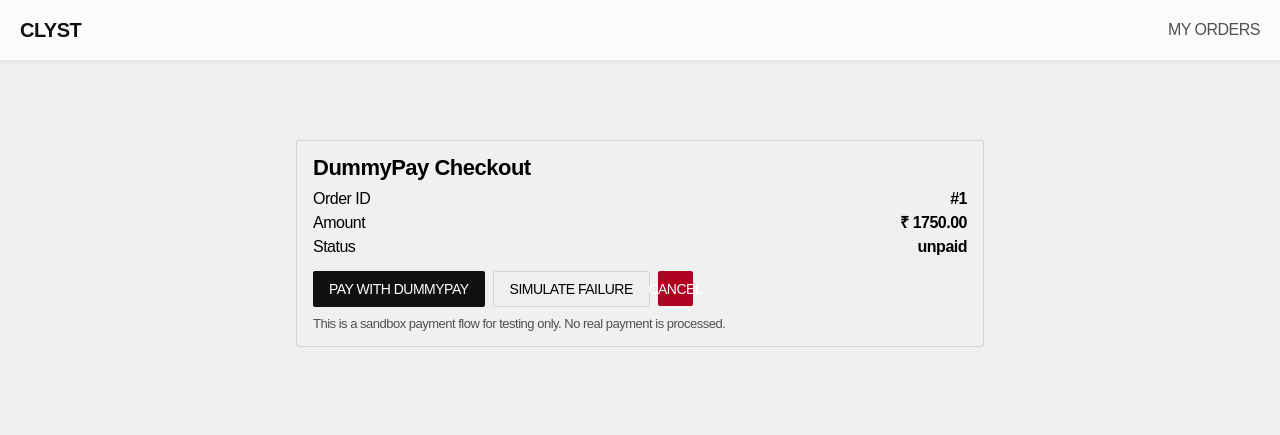
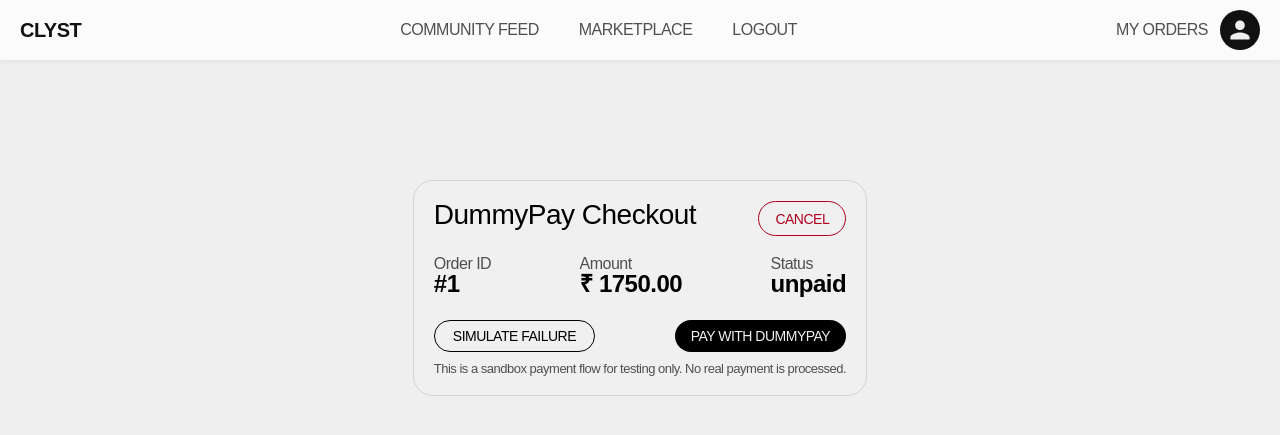
Before and after one commit to Shr3y4sm/Clyst, a Flask app: page /pay/1 in a window 1280 px wide. Shown: the top 435 px of the page. Run offline with Flask 3, Linux system fonts and the light colour scheme; a user stored in the database is signed in; data comes from the database, SQL or seed files in the repository; both versions use the stored data as it was after the commit; some libraries are stand-ins or nearby versions.

Commit message:
Payments done

```diff
--- /dev/null
+++ b/static/css/pay.css
@@ -0,0 +1,71 @@
+.orders-tab {
+	text-decoration: none;
+	text-transform: uppercase;
+	color: var(--muted);
+	font-size: 16px;
+	transition: color 0.2s;
+}
+
+.page {
+	max-width: fit-content;
+	margin: 120px auto;
+	padding: 0 16px;
+}
+.card {
+	background: var(--card);
+	border: 1px solid var(--border);
+	border-radius: 20px;
+	padding: 20px;
+}
+.title {
+	display: flex;
+	align-items: flex-start;
+	justify-content: space-between;
+	font-size: 28px;
+	font-weight: 500;
+	color: var(--text);
+	margin-bottom: 12px;
+}
+.muted {
+	color: var(--muted);
+}
+.the-rows {
+	display: flex;
+	gap: 12px;
+	flex-wrap: wrap;
+	justify-content: space-between;
+}
+.row {
+	display: flex;
+	flex-direction: column;
+	align-items: flex-start;
+	justify-content: flex-start;
+	margin: 8px 0;
+}
+
+span {
+	color: var(--muted);
+}
+
+strong {
+	font-size: 24px;
+	font-weight: 600;
+}
+
+.actions {
+	display: flex;
+	gap: 8px;
+	margin-top: 16px;
+	justify-content: space-between;
+}
+.btn-danger {
+	width: fit-content;
+	background: none;
+	border: 1px solid #b00020;
+	color: #b00020;
+}
+.note {
+	margin-top: 10px;
+	font-size: 13px;
+	color: var(--muted);
+}
--- a/templates/payment.html
+++ b/templates/payment.html
@@ -5,61 +5,7 @@
     <meta name="viewport" content="width=device-width, initial-scale=1.0" />
     <title>Pay Order • Clyst</title>
     <link rel="stylesheet" href="../static/css/styles.css" />
-    <style>
-      .page {
-        max-width: 720px;
-        margin: 80px auto;
-        padding: 0 16px;
-      }
-      .card {
-        background: var(--card);
-        border: 1px solid var(--border);
-        border-radius: 2px;
-        padding: 16px;
-      }
-      .title {
-        font-size: 22px;
-        font-weight: 700;
-        color: var(--text);
-        margin-bottom: 12px;
-      }
-      .muted {
-        color: var(--muted);
-      }
-      .row {
-        display: flex;
-        justify-content: space-between;
-        margin: 8px 0;
-      }
-      .actions {
-        display: flex;
-        gap: 8px;
-        margin-top: 16px;
-      }
-      .btn {
-        padding: 10px 16px;
-        border-radius: 2px;
-        border: 1px solid var(--border);
-        background: var(--bg);
-        color: var(--text);
-        cursor: pointer;
-      }
-      .btn-primary {
-        background: var(--accent);
-        color: #fff;
-        border: none;
-      }
-      .btn-danger {
-        background: #b00020;
-        color: #fff;
-        border: none;
-      }
-      .note {
-        margin-top: 10px;
-        font-size: 13px;
-        color: var(--muted);
-      }
-    </style>
+    <link rel="stylesheet" href="../static/css/pay.css" />
   </head>
   <body>
     <nav id="topNav" style="position: sticky; top: 0">
@@ -72,14 +18,39 @@
           >
         </div>
         <div class="nav-center" id="navLinks">
-          <a href="{{ url_for('orders_list') }}">My Orders</a>
+          <a href="{{ url_for('home') }}">Community Feed</a>
+          <a href="{{ url_for('products_page') }}">Marketplace</a>
+          {% if current_user.is_authenticated %}
+          <a href="{{ url_for('logout') }}">Logout</a>
+          {% else %}
+          <a href="{{ url_for('login') }}">Login</a>
+          <a href="{{ url_for('register') }}">Register</a>
+          {% endif %}
         </div>
+        <div class="nav-actions">
+          <a href="{{ url_for('orders_list') }}" class="orders-tab">My Orders</a>
+        {% if current_user.is_authenticated %}
+        <a href="{{ url_for('profile') }}" class="profile-btn" title="Profile">
+          <svg xmlns="http://www.w3.org/2000/svg" viewBox="0 0 24 24">
+            <path
+              d="M12 12c2.7 0 4.8-2.1 4.8-4.8S14.7 2.4 12 2.4 7.2 4.5 7.2 7.2 9.3 12 12 12zm0 2.4c-3.2 0-9.6 1.6-9.6 4.8v2.4h19.2v-2.4c0-3.2-6.4-4.8-9.6-4.8z"
+            />
+          </svg>
+        </a>
+        {% endif %}
+      </div>
       </div>
     </nav>
 
     <div class="page">
       <div class="card">
-        <div class="title">DummyPay Checkout</div>
+        <div class="title">DummyPay Checkout
+          <a
+            class="btn btn-danger"
+            href="{{ url_for('simulate_payment', order_id=order.order_id, outcome='cancel') }}"
+            >Cancel</a
+          ></div>
+          <div class="the-rows">
         <div class="row">
           <span>Order ID</span><strong>#{{ order.order_id }}</strong>
         </div>
@@ -90,7 +61,7 @@
         <div class="row">
           <span>Status</span
           ><strong>{{ order.payment_status or 'unpaid' }}</strong>
-        </div>
+        </div></div>
 
         <form
           method="post"
@@ -98,19 +69,15 @@
           class="actions"
         >
           <input type="hidden" name="outcome" value="success" />
+
+          <a
+            class="btn btn-secondary"
+            href="{{ url_for('simulate_payment', order_id=order.order_id, outcome='fail') }}"
+            >Simulate Failure</a
+          >
           <button class="btn btn-primary" type="submit">
             Pay with DummyPay
           </button>
-          <a
-            class="btn"
-            href="{{ url_for('simulate_payment', order_id=order.order_id, outcome='fail') }}"
-            >Simulate Failure</a
-          >
-          <a
-            class="btn btn-danger"
-            href="{{ url_for('simulate_payment', order_id=order.order_id, outcome='cancel') }}"
-            >Cancel</a
-          >
         </form>
 
         <div class="note">
```
Also changed, not shown: instance/clyst.db.
